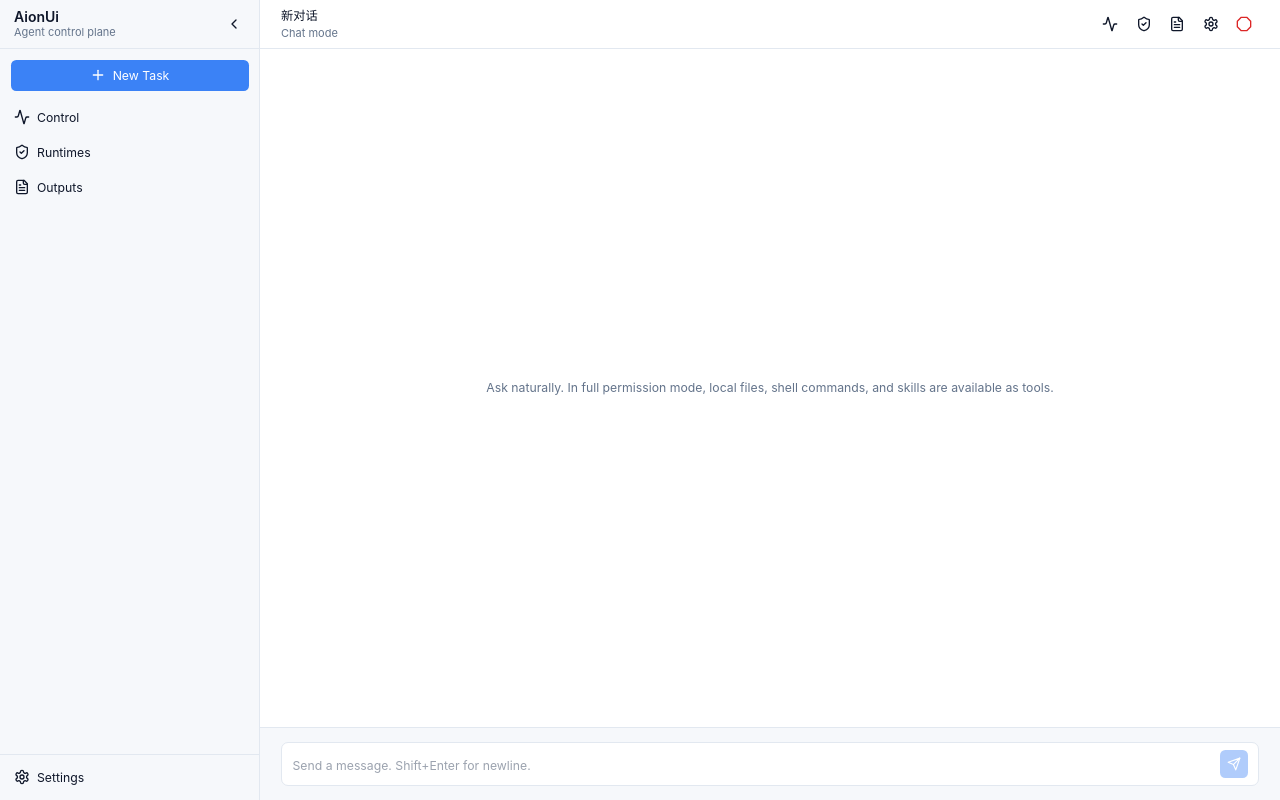
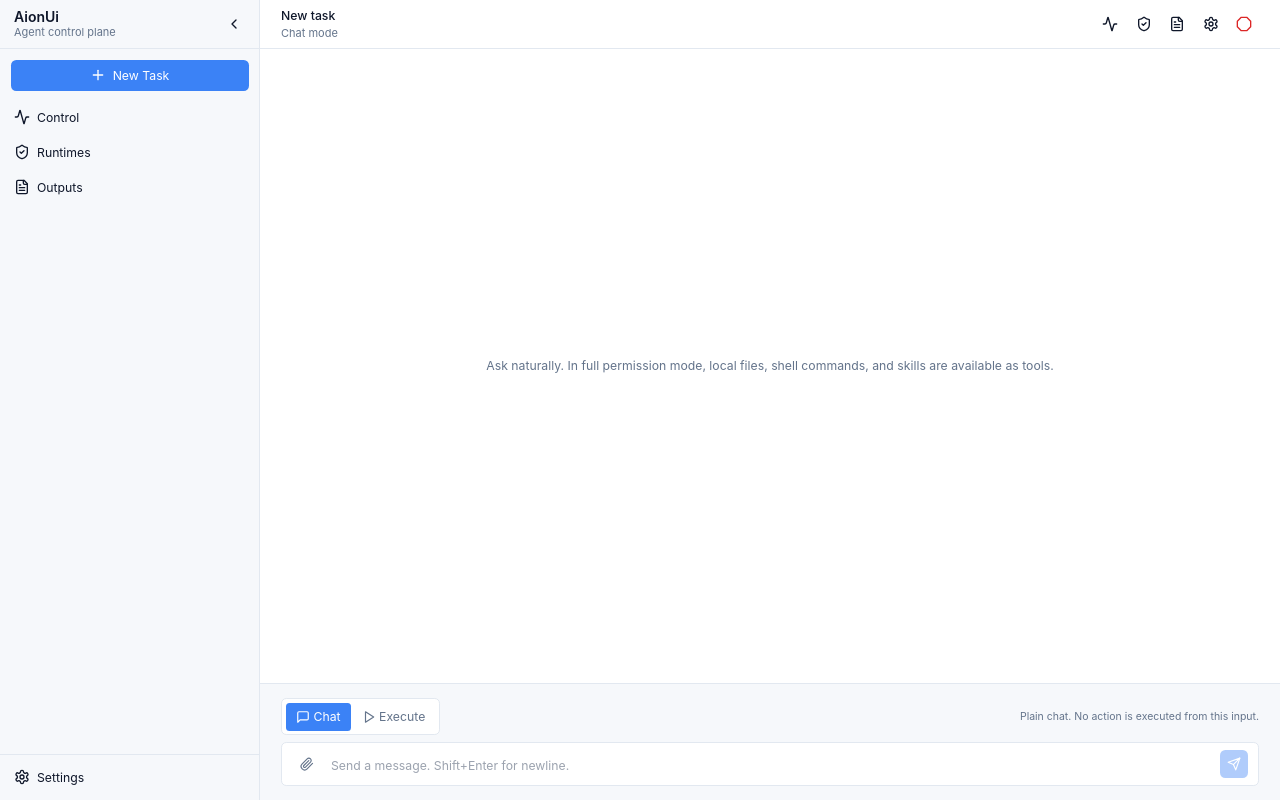
Before and after one commit to 1120964795/agent-platform, a React (Vite) app in the folder client/: page / in a window 1280 px wide. Built offline with nearby package versions, Linux system fonts and the light colour scheme.

Commit message:
feat: add execution mode chat ui

```diff
--- a/client/src/components/actions/ActionCard.jsx
+++ b/client/src/components/actions/ActionCard.jsx
@@ -7,7 +7,7 @@ function payloadText(payload) {
 }
 
 export default function ActionCard({ action, onApprove, onDeny, compact = false }) {
-  const canDecide = action.status === 'pending'
+  const canDecide = action.status === 'pending' && onApprove && onDeny
   return (
     <div className="rounded-md border border-[color:var(--border)] bg-[color:var(--bg-secondary)] p-3">
       <div className="flex items-start justify-between gap-3">
--- a/client/src/components/chat/ChatArea.jsx
+++ b/client/src/components/chat/ChatArea.jsx
@@ -2,21 +2,17 @@ import { useChat } from '../../hooks/useChat.js'
 import MessageList from './MessageList.jsx'
 import InputBar from './InputBar.jsx'
 
-export default function ChatArea({ conversationId }) {
-  const { messages, streaming, sendUserMessage, sendCommand, updateCard, addFileCard } = useChat(conversationId)
+export default function ChatArea({ conversationId, mode, onModeChange }) {
+  const { messages, streaming, sendUserMessage, updateCard, addFileCard } = useChat(conversationId)
 
-  function handleCommand(parsed) {
-    sendCommand(parsed)
+  function handleSend(text) {
+    sendUserMessage(text, { mode })
   }
 
   return (
     <div className="flex-1 flex flex-col min-h-0">
-      <MessageList
-        messages={messages}
-        onUpdateCard={updateCard}
-        onFileGenerated={addFileCard}
-      />
-      <InputBar onSend={sendUserMessage} onCommand={handleCommand} disabled={streaming} />
+      <MessageList messages={messages} onUpdateCard={updateCard} onFileGenerated={addFileCard} />
+      <InputBar mode={mode} onModeChange={onModeChange} onSend={handleSend} disabled={streaming} />
     </div>
   )
 }
--- a/client/src/components/chat/InputBar.jsx
+++ b/client/src/components/chat/InputBar.jsx
@@ -1,36 +1,13 @@
 import { useEffect, useState } from 'react'
-import { Send, Paperclip } from 'lucide-react'
-import { useCommand } from '../../hooks/useCommand.js'
-import { parseCommandLine } from '../../lib/commands.js'
-import CommandPalette from './CommandPalette.jsx'
-
-function usePermissionMode() {
-  const [mode, setMode] = useState(() => localStorage.getItem('agentdev-permission-mode') || 'default')
-  useEffect(() => {
-    function handleChange(event) {
-      setMode(event.detail?.mode || 'default')
-    }
-    window.addEventListener('agentdev:permission-changed', handleChange)
-    return () => window.removeEventListener('agentdev:permission-changed', handleChange)
-  }, [])
-  return mode
-}
+import { MessageSquare, Paperclip, Play, Send } from 'lucide-react'
 
 function insertPath(current, filePath) {
   const trimmed = current.trim()
-  if (trimmed.startsWith('/') && trimmed.includes(' ')) {
-    const spaceIdx = trimmed.indexOf(' ')
-    return `${trimmed.slice(0, spaceIdx + 1)}"${filePath}" ${trimmed.slice(spaceIdx + 1)}`
-  }
-  if (trimmed.startsWith('/')) return `${trimmed} "${filePath}" `
   return `"${filePath}" ${trimmed}`.trim()
 }
 
-export default function InputBar({ onSend, onCommand, disabled }) {
+export default function InputBar({ mode = 'chat', onModeChange, onSend, disabled }) {
   const [text, setText] = useState('')
-  const command = useCommand()
-  const permissionMode = usePermissionMode()
-  const isFull = permissionMode === 'full'
 
   useEffect(() => {
     function handleFileSelected(event) {
@@ -41,18 +18,6 @@ export default function InputBar({ onSend, onCommand, disabled }) {
     return () => window.removeEventListener('agentdev:file-selected', handleFileSelected)
   }, [])
 
-  function handleSelectCommand(cmd) {
-    setText(`/${cmd.id} `)
-    command.close()
-  }
-
-  function handleChange(event) {
-    const nextText = event.target.value
-    setText(nextText)
-    if (nextText.startsWith('/') && !nextText.includes(' ')) command.update(nextText)
-    else command.close()
-  }
-
   async function handleAttachFile() {
     const filePath = window.electronAPI?.selectFile
       ? await window.electronAPI.selectFile()
@@ -62,38 +27,43 @@ export default function InputBar({ onSend, onCommand, disabled }) {
 
   function handleSubmit(event) {
     event.preventDefault()
-    if (command.active && command.choose(handleSelectCommand)) return
     const value = text.trim()
     if (!value || disabled) return
-    const parsed = parseCommandLine(value)
-    if (parsed) onCommand?.(parsed)
-    else onSend(value)
+    onSend(value)
     setText('')
-    command.close()
   }
 
   function handleKey(event) {
-    if (command.handleKeyDown(event, handleSelectCommand)) return
     if (event.key === 'Enter' && !event.shiftKey) {
       event.preventDefault()
       handleSubmit(event)
     }
   }
 
+  const isExecute = mode === 'execute'
+
   return (
     <form onSubmit={handleSubmit} className="border-t border-[color:var(--border)] bg-[color:var(--bg-secondary)] px-6 py-4">
-      <div className="relative flex items-end gap-3 bg-[color:var(--bg-primary)] border border-[color:var(--border)] rounded-lg px-3 py-2 focus-within:border-[color:var(--accent)]">
-        {command.active && <CommandPalette matches={command.matches} index={command.index} onSelect={handleSelectCommand} onHover={command.setIndex} />}
-        {isFull && (
-          <button type="button" onClick={handleAttachFile} className="h-8 w-8 flex items-center justify-center rounded-md text-[color:var(--text-muted)] hover:text-[color:var(--text-primary)] hover:bg-[color:var(--bg-tertiary)]" aria-label="Attach file" title="Attach local file path">
-            <Paperclip size={14} />
+      <div className="mb-2 flex items-center justify-between gap-3">
+        <div className="inline-flex rounded-md border border-[color:var(--border)] bg-[color:var(--bg-primary)] p-1">
+          <button type="button" onClick={() => onModeChange?.('chat')} className={`h-8 px-3 rounded text-sm inline-flex items-center gap-1 ${!isExecute ? 'bg-[color:var(--accent)] text-white' : 'text-[color:var(--text-muted)] hover:bg-[color:var(--bg-tertiary)]'}`}>
+            <MessageSquare size={14} /> Chat
           </button>
-        )}
+          <button type="button" onClick={() => onModeChange?.('execute')} className={`h-8 px-3 rounded text-sm inline-flex items-center gap-1 ${isExecute ? 'bg-[color:var(--accent)] text-white' : 'text-[color:var(--text-muted)] hover:bg-[color:var(--bg-tertiary)]'}`}>
+            <Play size={14} /> Execute
+          </button>
+        </div>
+        <div className="text-xs text-[color:var(--text-muted)]">{isExecute ? 'Qwen plans. AionUi asks before risky actions.' : 'Plain chat. No action is executed from this input.'}</div>
+      </div>
+      <div className="flex items-end gap-3 bg-[color:var(--bg-primary)] border border-[color:var(--border)] rounded-md px-3 py-2 focus-within:border-[color:var(--accent)]">
+        <button type="button" onClick={handleAttachFile} className="h-8 w-8 flex items-center justify-center rounded-md text-[color:var(--text-muted)] hover:text-[color:var(--text-primary)] hover:bg-[color:var(--bg-tertiary)]" aria-label="Attach file" title="Attach local file path">
+          <Paperclip size={14} />
+        </button>
         <textarea
           value={text}
-          onChange={handleChange}
+          onChange={(event) => setText(event.target.value)}
           onKeyDown={handleKey}
-          placeholder={isFull ? 'Describe the task naturally, e.g. summarize "D:\\docs\\paper.pdf" or install uv. Shift+Enter for newline.' : 'Send a message. Shift+Enter for newline.'}
+          placeholder={isExecute ? 'Describe the task AionUi should plan and broker.' : 'Send a message. Shift+Enter for newline.'}
           rows={1}
           className="flex-1 resize-none bg-transparent outline-none text-sm max-h-40 py-1"
         />
--- a/client/src/components/chat/ToolCard.jsx
+++ b/client/src/components/chat/ToolCard.jsx
@@ -33,7 +33,7 @@ export default function ToolCard({ message }) {
       >
         {open ? <ChevronDown size={14} /> : <ChevronRight size={14} />}
         <StatusIcon status={status} />
-        <span className="text-sm font-medium">{message.toolName || 'tool'}</span>
+        <span className="text-sm font-medium">Compatibility tool: {message.toolName || 'tool'}</span>
         <span className="ml-auto text-xs text-[color:var(--text-muted)]">{status}</span>
       </button>
       {open && (
--- a/client/src/components/layout/MainArea.jsx
+++ b/client/src/components/layout/MainArea.jsx
@@ -1,11 +1,14 @@
+import { useState } from 'react'
 import TopBar from './TopBar.jsx'
 import ChatArea from '../chat/ChatArea.jsx'
 
 export default function MainArea({ conversationId, onOpenDrawer }) {
+  const [mode, setMode] = useState('chat')
+
   return (
     <main className="flex-1 flex flex-col min-w-0">
-      <TopBar title="新对话" onOpenDrawer={onOpenDrawer} />
-      <ChatArea conversationId={conversationId} />
+      <TopBar title="New task" onOpenDrawer={onOpenDrawer} executionMode={mode} />
+      <ChatArea conversationId={conversationId} mode={mode} onModeChange={setMode} />
     </main>
   )
 }
--- a/client/src/hooks/useChat.js
+++ b/client/src/hooks/useChat.js
@@ -26,6 +26,8 @@ function reducer(state, action) {
           return { ...message, ...action.patch, logs }
         })
       }
+    case 'ADD_ACTIONS':
+      return { ...state, messages: [...state.messages, { id: uid(), role: 'actions', title: action.title, actions: action.actions || [] }] }
     case 'CLEAR':
       return initialState
     default:
@@ -82,7 +84,7 @@ export function useChat(conversationId) {
     }
   }, [])
 
-  const sendUserMessage = useCallback((text) => {
+  const sendUserMessage = useCallback((text, options = {}) => {
     const convId = conversationIdRef.current
     if (!convId) return
 
@@ -110,7 +112,7 @@ export function useChat(conversationId) {
 
     abortRef.current = api.stream({
       channel: 'chat:send',
-      payload: { convId, messages: history },
+      payload: { convId, messages: history, mode: options.mode || 'chat' },
       onDelta: (delta) => {
         assistantContent += delta
         dispatch({ type: 'APPEND_DELTA', id: assistantId, delta })
@@ -134,6 +136,13 @@ export function useChat(conversationId) {
       },
       onSkillLoaded: (event) => {
         dispatch({ type: 'ADD', msg: { id: uid(), role: 'skill', skillName: event.name } })
+      },
+      onActionPlan: (event) => {
+        dispatch({ type: 'ADD_ACTIONS', title: event.dryRun ? 'Dry-run action plan' : 'Action plan', actions: event.actions || [] })
+      },
+      onActionUpdate: (event) => {
+        window.dispatchEvent(new CustomEvent('aionui:actions-changed'))
+        dispatch({ type: 'ADD_ACTIONS', title: 'Action progress', actions: event.actions || [] })
       },
       onDone: finish,
       onError: (error) => {
```
Also changed, not shown: client/src/components/chat/MessageList.jsx (+9 -0 lines).
